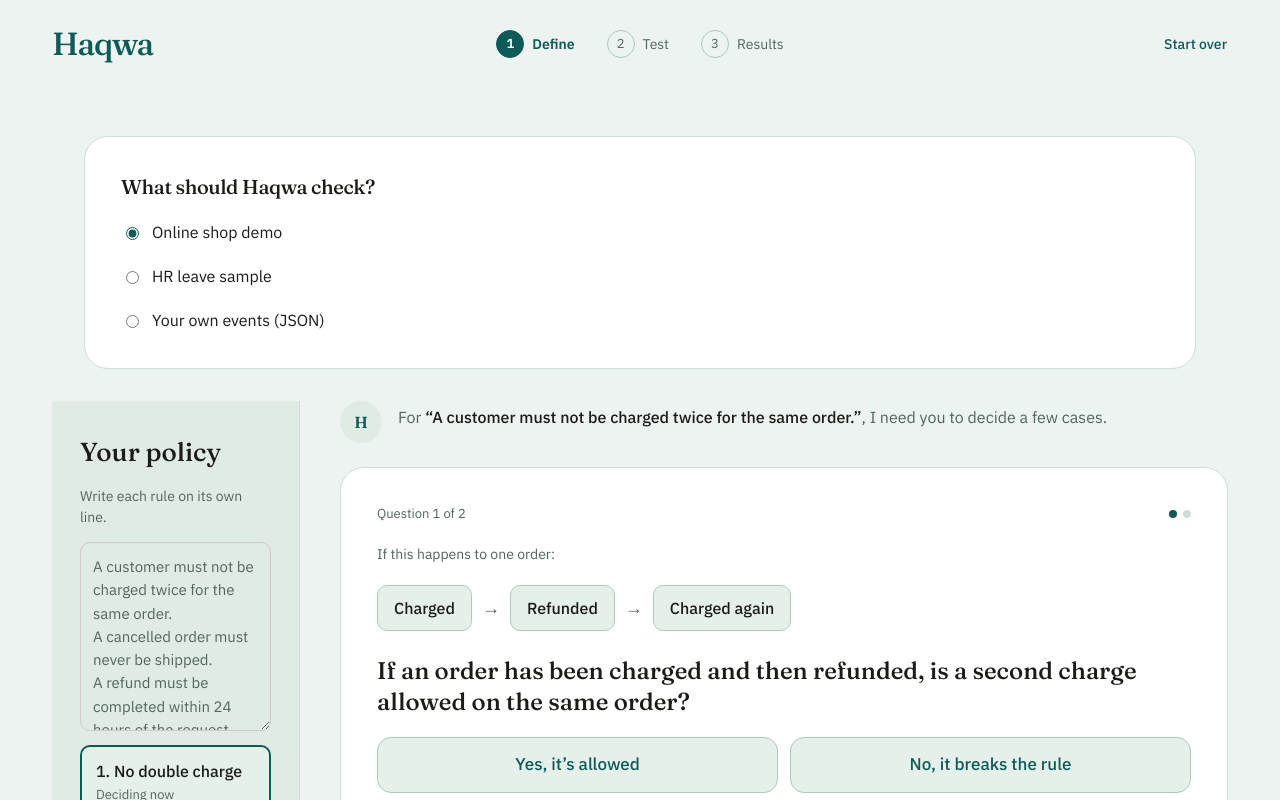
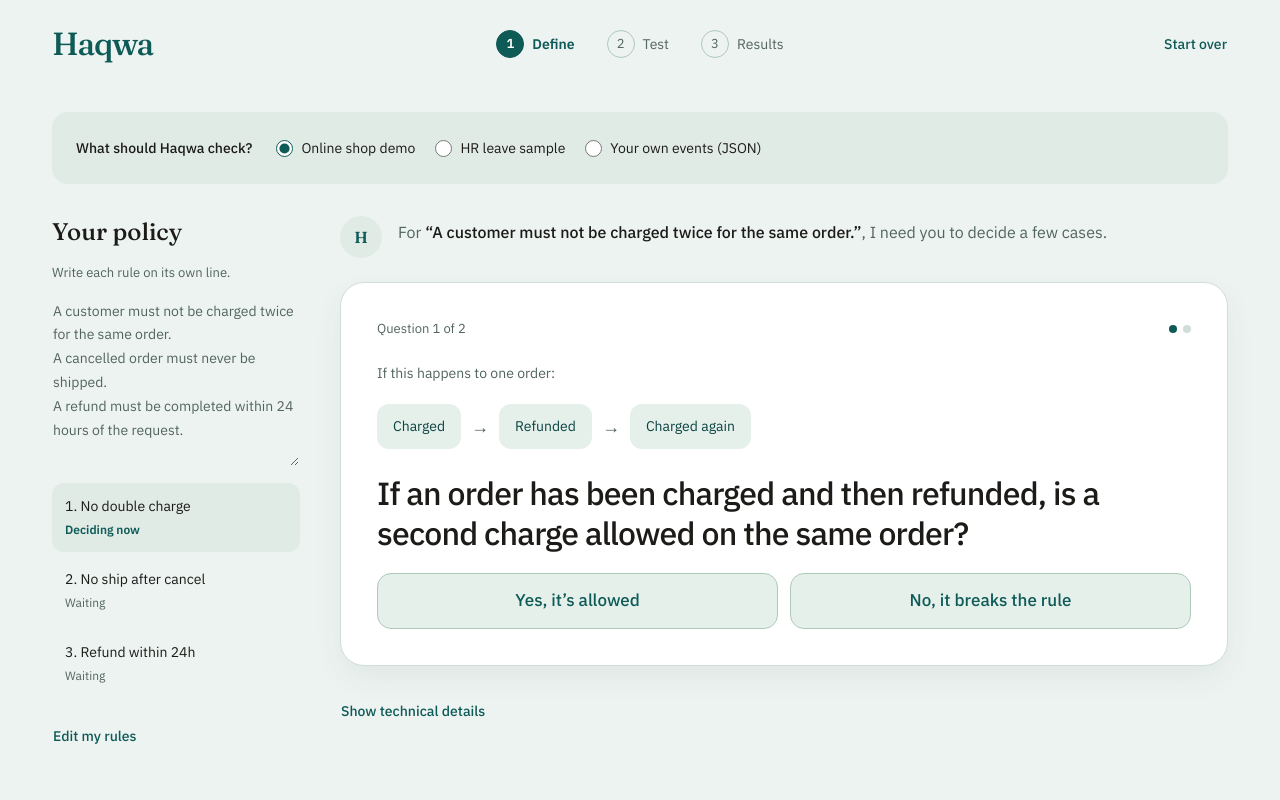
Before and after one commit to WyneZ/haqwa, a React (Vite) app in the folder web/frontend/: page / in a window 1280 px wide. Both pictures are taken after a click on the button "Understand my rules". Shown: the top 800 px of the page. Built offline with nearby package versions, Linux system fonts and the light colour scheme.

Commit message:
style(frontend): focus Define on the Soft policy interview

```diff
--- a/web/frontend/src/components/PolicyPanel.tsx
+++ b/web/frontend/src/components/PolicyPanel.tsx
@@ -36,7 +36,7 @@
 }: Props) {
   const editing = rows === null
   return (
-    <aside className="policy">
+    <aside className={editing ? 'policy policy--editing' : 'policy'} aria-busy={busy}>
       <h1 className="policy__title">Your policy</h1>
       <label htmlFor="policy" className="policy__hint">
         Write each rule on its own line.
--- a/web/frontend/src/components/QuestionCard.tsx
+++ b/web/frontend/src/components/QuestionCard.tsx
@@ -31,7 +31,7 @@
   const labels = timelineLabels(question.timeline, per)
   const entities = entityCount(question.timeline, per)
   return (
-    <section className="card" aria-labelledby="q-title">
+    <section className="card card--question" aria-labelledby="q-title">
       <div className="card__meta">
         <span>
           Question {index + 1} of {total}
--- a/web/frontend/src/components/ReviewCard.tsx
+++ b/web/frontend/src/components/ReviewCard.tsx
@@ -36,7 +36,7 @@
 }: Props) {
   const wrong = mismatchIds(mismatches)
   return (
-    <section className="card" aria-labelledby="review-title">
+    <section className="card card--review" aria-labelledby="review-title" aria-busy={busy}>
       <h2 id="review-title" className="card__title">
         {questions.length ? 'Here’s what you decided' : 'No questions needed for this rule'}
       </h2>
--- a/web/frontend/src/index.css
+++ b/web/frontend/src/index.css
@@ -199,7 +199,7 @@
 
 .layout--define > .source-picker {
   grid-area: source;
-  margin: 24px 32px 0;
+  margin: 0;
 }
 
 .layout--define > .policy {
@@ -212,40 +212,54 @@
 
 /* ---- left: policy ---- */
 .policy {
-  padding: 32px 28px;
-  background: var(--panel);
-  border-right: 1px solid var(--line);
+  min-width: 0;
+  padding: 0;
   display: flex;
   flex-direction: column;
-  gap: 14px;
+  align-self: start;
+  gap: var(--space-4);
+  font-size: var(--text-md);
 }
 
 .policy__title {
   margin: 0;
   font-family: var(--serif);
-  font-size: 26px;
+  font-size: var(--text-heading);
   font-weight: 500;
+  line-height: 1.3;
 }
 
 .policy__hint {
-  font-size: 14px;
+  font-size: var(--text-sm);
   color: var(--muted);
 }
 
 .policy__text {
   width: 100%;
-  padding: 12px;
-  border: 1px solid #cfccc3;
-  border-radius: 10px;
-  font: 15px/1.55 var(--sans);
+  padding: var(--space-3);
+  border: 1px solid var(--brand-line);
+  border-radius: var(--radius-md);
+  font: var(--text-md)/1.7 var(--sans);
   color: var(--text);
   background: var(--surface);
   resize: vertical;
 }
 
 .policy__text[readonly] {
+  padding: 0;
+  border-color: transparent;
+  border-radius: 0;
   color: var(--muted);
   background: transparent;
+}
+
+.policy__text::placeholder {
+  color: var(--muted);
+  opacity: 1;
+}
+
+.policy__text:not([readonly]):hover {
+  border-color: var(--brand);
 }
 
 .rules {
@@ -254,31 +268,34 @@
   padding: 0;
   display: flex;
   flex-direction: column;
-  gap: 8px;
+  gap: var(--space-1);
 }
 
 .rules__item {
-  padding: 12px 14px;
-  border-radius: 10px;
-  border: 1px solid var(--line);
-  background: var(--surface);
+  padding: var(--space-3);
+  border-radius: var(--radius-md);
+  border: 1px solid transparent;
   display: flex;
   flex-direction: column;
-  gap: 2px;
+  gap: var(--space-1);
 }
 
 .rules__name {
-  font-weight: 500;
+  font-weight: 400;
 }
 
 .rules__status {
-  font-size: 13px;
+  font-size: var(--text-xs);
   color: var(--muted);
 }
 
 .rules__item--asking {
-  border: 2px solid var(--brand);
-  background: var(--brand-soft);
+  background: var(--panel);
+}
+
+.rules__item--asking .rules__status {
+  color: var(--brand);
+  font-weight: 600;
 }
 
 .rules__item--confirmed .rules__status {
@@ -301,8 +318,32 @@
 
 .empty {
   color: var(--muted);
-  font-size: 17px;
-  padding: 40px 0;
+  padding: var(--space-8);
+  border: 1px dashed var(--brand-line);
+  border-radius: var(--radius-card);
+}
+
+.empty .bubble p {
+  margin-top: 0;
+  align-self: center;
+}
+
+.stage--interview[aria-busy='true'] .empty {
+  background: var(--brand-soft);
+}
+
+.card--question,
+.card--review,
+.card--done {
+  box-shadow: var(--shadow-soft);
+}
+
+.card--question {
+  gap: var(--space-6);
+}
+
+.card--question .card__meta {
+  margin-bottom: var(--space-1);
 }
 
 .bubble {
@@ -392,14 +433,15 @@
 }
 
 .chip {
-  padding: 10px 16px;
-  border-radius: 10px;
+  padding: var(--space-3) var(--space-4);
+  border-radius: var(--radius-md);
   background: var(--brand-soft);
-  border: 1px solid var(--brand-line);
-  font-weight: 500;
+  color: var(--brand-dark);
+  font-size: var(--text-md);
 }
 
 .chips__item {
+  min-width: 0;
   display: flex;
   align-items: center;
   gap: 10px;
@@ -411,11 +453,11 @@
 }
 
 .card__question {
-  margin: 4px 0 0;
-  font-family: var(--serif);
-  font-size: 24px;
+  margin: var(--space-1) 0 0;
+  font-size: var(--text-hero);
   font-weight: 500;
-  line-height: 1.3;
+  line-height: 1.25;
+  letter-spacing: -0.025em;
 }
 
 .card__title {
@@ -524,32 +566,36 @@
   padding: 0;
   display: flex;
   flex-direction: column;
-  gap: 10px;
+  gap: 0;
 }
 
 .summary__row {
   display: flex;
-  gap: 12px;
-  align-items: center;
+  gap: var(--space-4);
+  align-items: flex-start;
+  padding: var(--space-4) 0;
+  border-bottom: 1px solid var(--line-soft);
+  font-size: var(--text-md);
 }
 
 .summary__row--warn {
   align-items: flex-start;
-  margin: 0 -10px;
-  padding: 8px 10px;
-  border-radius: 8px;
+  margin: var(--space-2) 0;
+  padding: var(--space-4);
+  border-radius: var(--radius-md);
   background: var(--warn-soft);
   border: 1px solid var(--warn-line);
 }
 
 .summary__text {
+  min-width: 0;
   display: flex;
   flex-direction: column;
   gap: 4px;
 }
 
 .summary__hint {
-  font-size: 13px;
+  font-size: var(--text-sm);
   color: var(--warn);
 }
 
@@ -879,20 +925,66 @@
 }
 
 /* ---- uploaded trace ---- */
+.source-picker {
+  display: grid;
+  grid-template-columns: auto minmax(0, 1fr);
+  align-items: center;
+  gap: var(--space-4) var(--space-6);
+  padding: var(--space-5) var(--space-6);
+  border: 0;
+  border-radius: var(--radius-lg);
+  background: var(--panel);
+  font-size: var(--text-md);
+}
+
+.source-picker .card__title {
+  font: 500 var(--text-md)/1.5 var(--sans);
+  letter-spacing: 0;
+}
+
+.source-picker__options {
+  display: flex;
+  flex-wrap: wrap;
+  gap: var(--space-3) var(--space-5);
+}
+
+.source-picker > :not(h2):not(.source-picker__options) {
+  grid-column: 1 / -1;
+}
+
 .source-picker label {
   display: flex;
   align-items: center;
-  gap: 10px;
+  gap: var(--space-2);
+  min-height: 32px;
   cursor: pointer;
 }
 
 .source-picker input[type='radio'] {
   accent-color: var(--brand);
+  flex: none;
+  width: 17px;
+  height: 17px;
+  margin: 0;
 }
 
 .source-picker input[type='file'],
 .trace-restore input[type='file'] {
   max-width: 100%;
+  color: var(--muted);
+  font-size: var(--text-sm);
+}
+
+input[type='file']::file-selector-button {
+  min-height: 44px;
+  margin-right: var(--space-3);
+  padding: var(--space-2) var(--space-3);
+  border: 1px solid var(--brand-line);
+  border-radius: var(--radius-md);
+  background: var(--surface);
+  color: var(--brand);
+  font: inherit;
+  cursor: pointer;
 }
 
 .source-picker details code {
@@ -910,9 +1002,20 @@
   gap: 8px;
 }
 
+.trace-summary {
+  gap: var(--space-3);
+  padding: var(--space-5) var(--space-6);
+  border-radius: var(--radius-lg);
+  background: transparent;
+}
+
+.trace-summary .card__title {
+  font: 500 var(--text-base)/1.5 var(--sans);
+}
+
 .trace-chip {
   padding: 6px 10px;
-  border-radius: 999px;
+  border-radius: var(--radius-sm);
   background: var(--brand-soft);
   border: 1px solid var(--brand-line);
   font-size: 13px;
@@ -1121,6 +1224,9 @@
   .steps {
     gap: var(--space-3);
   }
+  .source-picker {
+    grid-template-columns: minmax(0, 1fr);
+  }
 }
 
 @media (max-width: 700px) {
@@ -1157,6 +1263,7 @@
   .policy {
     border-right: none;
     border-bottom: 1px solid var(--line);
+    padding-bottom: var(--space-6);
   }
   .stage {
     padding: 0;
@@ -1166,6 +1273,20 @@
   }
   .card__title {
     font-size: 26px;
+  }
+  .card__question {
+    font-size: 28px;
+  }
+  .empty {
+    padding: var(--space-5);
+  }
+  .source-picker__options {
+    flex-direction: column;
+    gap: var(--space-2);
+  }
+  .summary__row {
+    flex-wrap: wrap;
+    gap: var(--space-2);
   }
   .bubble {
     gap: var(--space-3);
--- a/web/frontend/src/screens/DefineScreen.tsx
+++ b/web/frontend/src/screens/DefineScreen.tsx
@@ -285,6 +285,7 @@
         <h2 id="source-title" className="card__title card__title--small">
           What should Haqwa check?
         </h2>
+        <div className="source-picker__options">
           <label>
             <input type="radio" name="source" checked={choice === 'shop'} onChange={() => void choose('shop')} />
             Online shop demo
@@ -297,6 +298,7 @@
             <input type="radio" name="source" checked={choice === 'upload'} onChange={() => void choose('upload')} />
             Your own events (JSON)
           </label>
+        </div>
         {choice === 'upload' && (
           <input
             type="file"
@@ -311,7 +313,7 @@
             <code>{'[{"event": "leave_requested", "ts": "2026-09-01T09:00:00Z", "data": {"leave_id": "L-1"}}]'}</code>
           </details>
         )}
-        {sourceBusy && <p className="card__lead">Reading events…</p>}
+        {sourceBusy && <p className="card__lead" role="status">Reading events…</p>}
         {sourceError && <p className="notice notice--error" role="alert">{sourceError}</p>}
       </section>
       <PolicyPanel
@@ -329,7 +331,7 @@
         canSubmit={choice === 'shop' || source.kind === 'trace'}
       />
 
-      <main className="stage">
+      <main className="stage stage--interview" aria-busy={loading}>
         {source.kind === 'trace' && <TraceSummaryCard summary={source.summary} />}
         {!results && (
           <div className="empty">
@@ -338,10 +340,15 @@
                 {loadError}
               </p>
             ) : (
+              <div className="bubble">
+                <span className="bubble__avatar" aria-hidden="true">
+                  H
+                </span>
                 <p>
-                Write your rules on the left. I’ll ask you a few Yes/No questions so each rule
-                means exactly what you intend.
+                  Write your rules. I’ll ask you a few Yes/No questions so each rule means
+                  exactly what you intend.
                 </p>
+              </div>
             )}
           </div>
         )}
```
Lines whose indentation alone changed are shown as unchanged.
